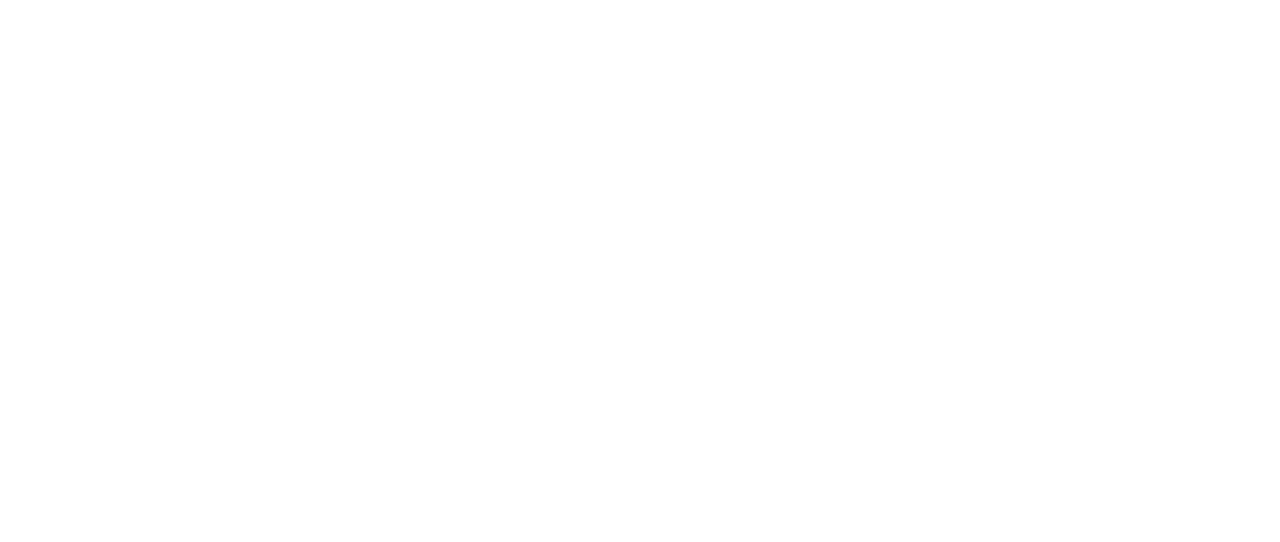
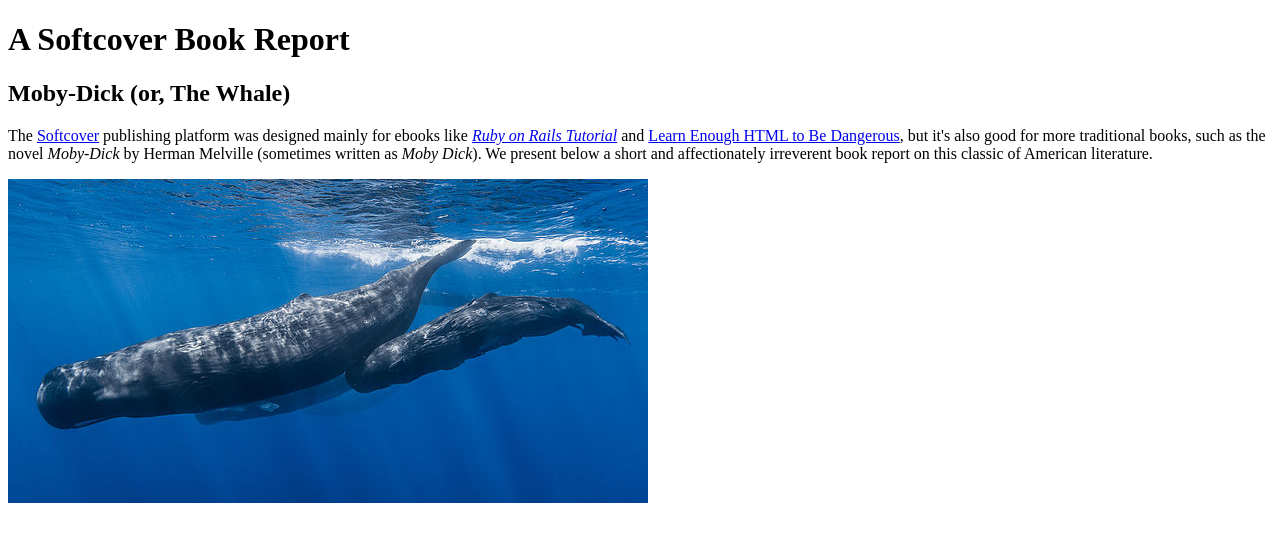
Before and after one commit to ebart87/sample_website, a plain HTML site: page moby_dick.html in a window 1280 px wide. Drawn offline with Linux system fonts and the light colour scheme.

Commit message:
first paragraph added

```diff
--- a/moby_dick.html
+++ b/moby_dick.html
@@ -4,5 +4,20 @@
         <title>Moby Dick</title>
         <meta charset="uft-8">
     </head>
+    <body>
+        <header>
+            <h1>A Softcover Book Report</h1>
+            <h2>Moby-Dick (or, The Whale)</h2>
+        </header>
+        <div>
+            <p>
+                The <a href="http://www.softcover.io/" Target="_blank">Softcover</a> publishing platform was designed mainly for ebooks like <a href="http://railstutorial.org/book" target="_blank"><em>Ruby on Rails Tutorial</em></a> and <a href="http://learnenough.com/html" target="_blank">Learn Enough HTML to Be Dangerous</a>, but it's also good for more traditional books, such as the novel <em>Moby-Dick</em> by Herman Melville (sometimes written as <em>Moby Dick</em>). We present below a short and affectionately irreverent book report on this classic of American literature.
+            </p>
+        </div>
+
+        <a href="https://commons.wikimedia.org/wiki/File:Sperm_whale_pod.jpg" target="_blank">
+            <img src="images/sperm_whales.jpg">
+        </a>
+    </body>
 
 </html>
```
